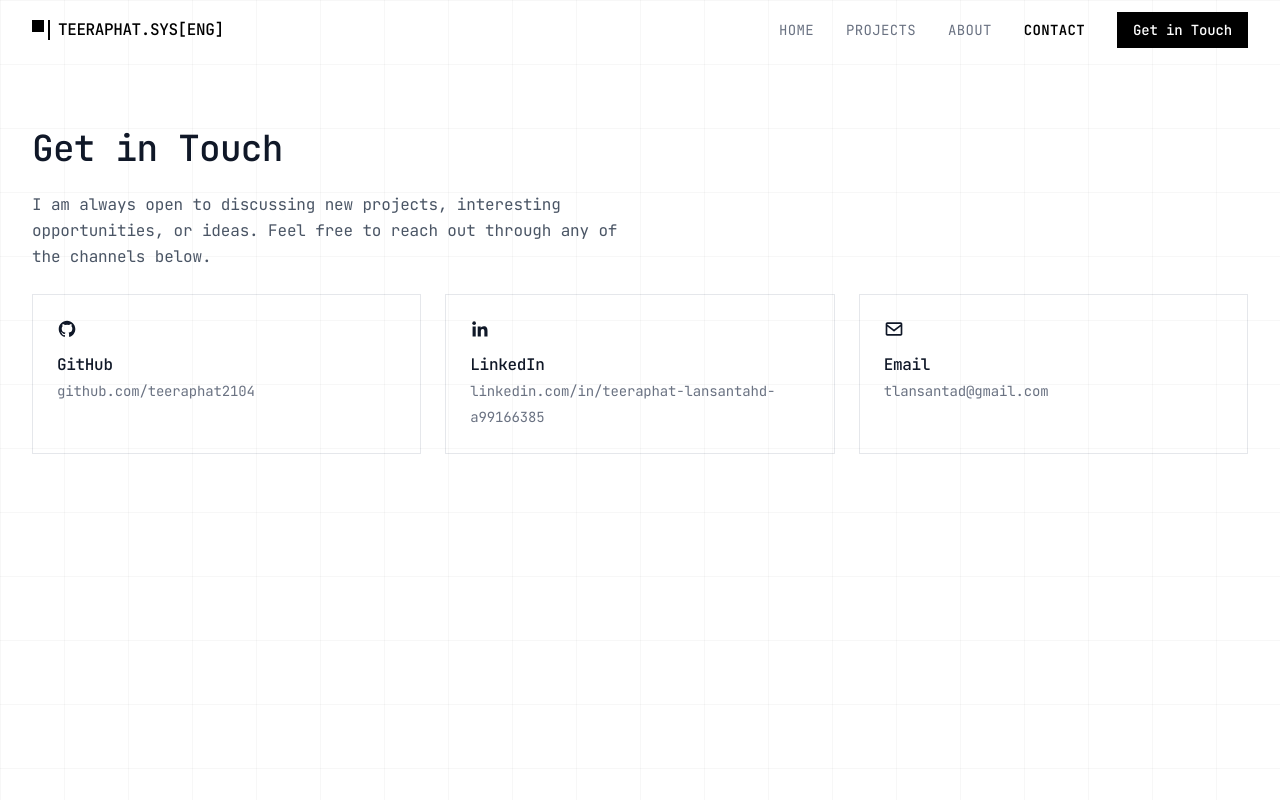
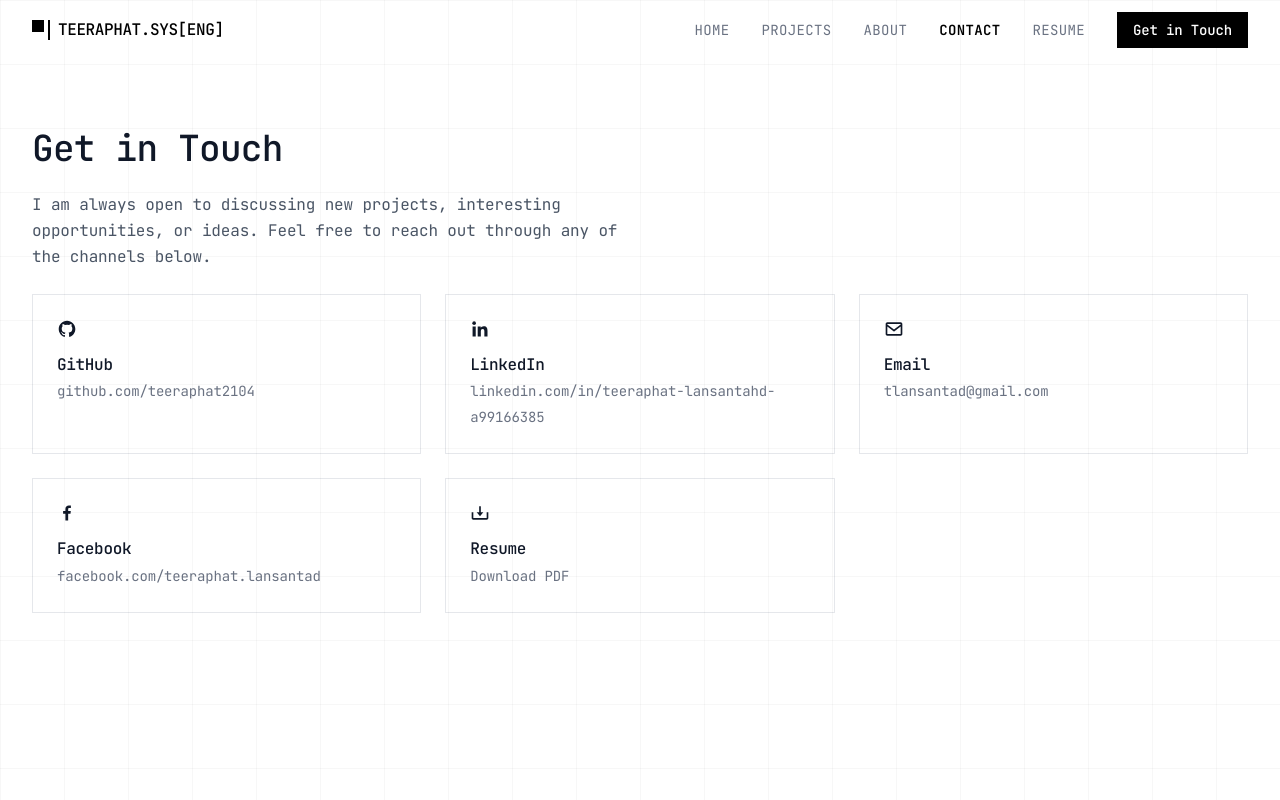
Before and after one commit to Teeraphat2104/portfolio_Teeraphat, a React (Vite) app: page /contact in a window 1280 px wide. Shown: the top 800 px of the page. Built offline with nearby package versions, Linux system fonts and the light colour scheme.

Commit message:
feat: add Resume link (Header/Hero/Contact) and Facebook card to Contact page

```diff
--- a/src/components/Header.tsx
+++ b/src/components/Header.tsx
@@ -114,6 +114,15 @@ export const Header: React.FC<HeaderProps> = ({ simple }) => {
                         onClick={closeMenu}
                       />
                     ))}
+                    <a
+                      href="/Resume_Teeraphat_Lansantad.pdf"
+                      target="_blank"
+                      rel="noreferrer"
+                      onClick={closeMenu}
+                      className="block transition md:px-4 text-gray-500 hover:text-black"
+                    >
+                      <span>RESUME</span>
+                    </a>
                   </div>
                 </div>
 
--- a/src/components/HeroSection.tsx
+++ b/src/components/HeroSection.tsx
@@ -83,6 +83,14 @@ export const HeroSection: React.FC = () => {
               >
                 Get in Touch
               </button>
+              <a
+                href="/Resume_Teeraphat_Lansantad.pdf"
+                target="_blank"
+                rel="noreferrer"
+                className="flex h-11 w-full items-center justify-center px-6 border border-gray-300 text-gray-700 text-sm font-medium transition hover:border-gray-900 hover:text-gray-900 sm:w-max"
+              >
+                Download Resume
+              </a>
             </div>
 
             <div className="hidden py-6 mt-8 border-t border-b border-gray-200 sm:flex justify-between">
--- a/src/pages/Contact.tsx
+++ b/src/pages/Contact.tsx
@@ -1,4 +1,4 @@
-import { BiLogoGithub, BiLogoLinkedin, BiEnvelope } from 'react-icons/bi'
+import { BiDownload, BiLogoFacebook, BiLogoGithub, BiLogoLinkedin, BiEnvelope } from 'react-icons/bi'
 import { Container } from '../components/Container'
 
 export const Contact: React.FC = () => {
@@ -18,8 +18,20 @@ export const Contact: React.FC = () => {
     {
       label: 'Email',
       value: 'tlansantad@gmail.com',
-      href: 'mailto:tlansantad@gmail.com',
+      href: 'https://mail.google.com/mail/?view=cm&fs=1&to=tlansantad@gmail.com',
       icon: <BiEnvelope className="w-5 h-5" />,
+    },
+    {
+      label: 'Facebook',
+      value: 'facebook.com/teeraphat.lansantad',
+      href: 'https://www.facebook.com/tor.lansantad.teeraphat',
+      icon: <BiLogoFacebook className="w-5 h-5" />,
+    },
+    {
+      label: 'Resume',
+      value: 'Download PDF',
+      href: '/Resume_Teeraphat_Lansantad.pdf',
+      icon: <BiDownload className="w-5 h-5" />,
     },
   ]
 
```
Also changed, not shown: 1 other file (tests, documents, lock files or other folders).
